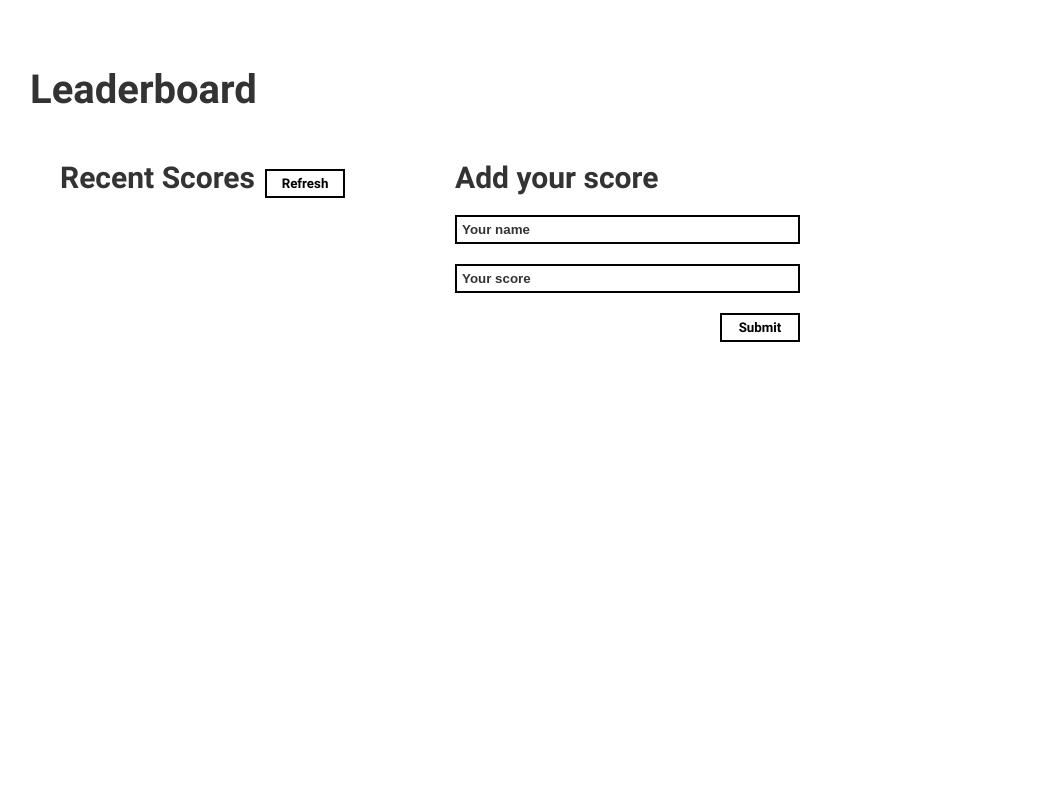
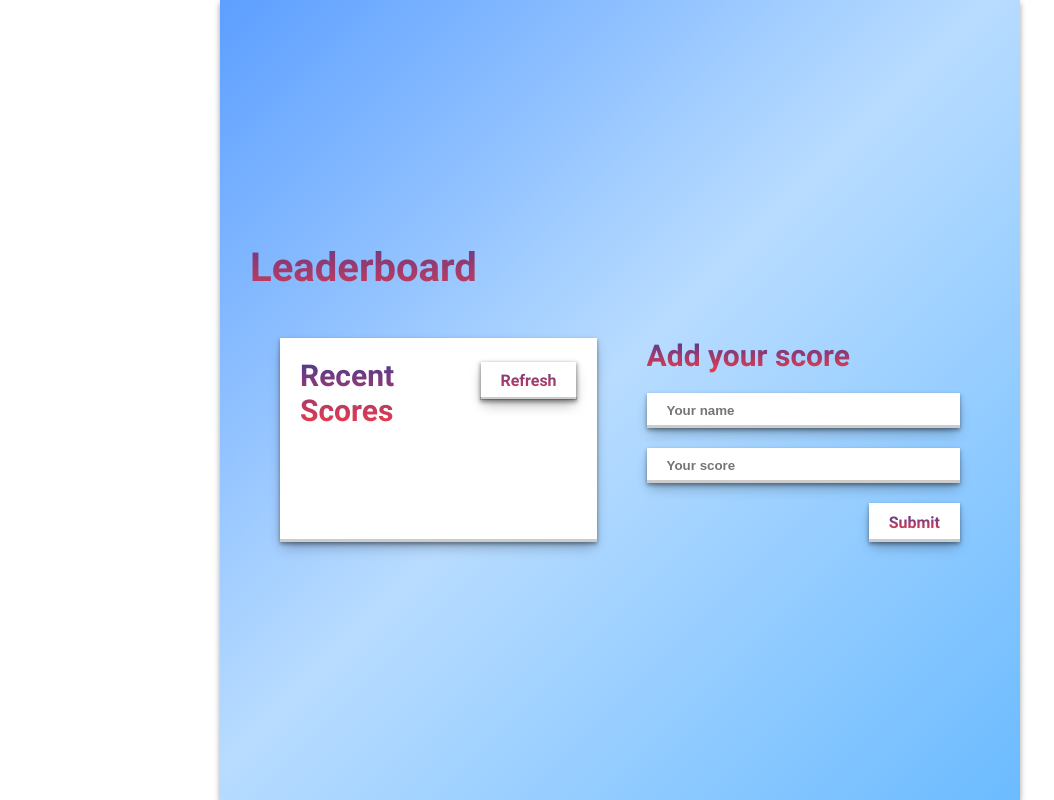
Before and after one commit to TesheMaximillan/Leaderboard, a website built with webpack: page src/index.html in a window 1280 px wide. Shown: the whole page, without its empty margins (20-1074 px from the left). Built offline with nearby package versions, Linux system fonts and the light colour scheme; no server answers.

Commit message:
Add styling

```diff
--- a/src/index.html
+++ b/src/index.html
@@ -35,7 +35,7 @@
             <label for="score"></label>
             <input type="text" name="score" id="score" placeholder="Your score" required />
           </div>
-          <button type="submit" class="btn submit-btn">Submit</button>
+          <button type="submit" class="btn submit-btn"><span>Submit</span></button>
         </form>
       </div>
     </div>
--- a/src/main.scss
+++ b/src/main.scss
@@ -30,6 +30,11 @@
   box-sizing: inherit;
 }
 
+@mixin textGradient {
+  background-image: linear-gradient(to top, #f43b47 0%, #453a94 100%);
+  -webkit-background-clip: text;
+  -webkit-text-fill-color: transparent;
+}
 html {
   box-sizing: border-box;
   font-size: 62.5%; // 1rem = 10px, 10px/16px = 62.5%
@@ -40,21 +45,29 @@ body {
   color: var(--dark-grey);
   font-family: 'Roboto', sans-serif;
   font-weight: 600;
+  background-color: var(--white);
 }
 
 .title {
   margin: 0 1rem 2rem 0;
   font-size: 3rem;
+  @include textGradient();
 }
 
 .btn {
-  border: 2px solid #000;
-  padding: 0.5rem 1rem;
-  width: 8rem;
   font-family: inherit;
-  background: var(--white);
-  font-weight: 600;
+  font-weight: 700;
+  font-size: 1.6rem;
+  padding: 1rem 2rem;
+  border: 2px solid var(--dark);
+  background-color: var(--white);
   cursor: pointer;
+  box-shadow: rgba(0, 0, 0, 0.4) 0 2px 4px, rgba(0, 0, 0, 0.3) 0 7px 13px -3px, rgba(0, 0, 0, 0.2) 0 -3px 0 inset;
+  transition: all 0.2s;
+
+  &:active {
+    transform: translateY(2px);
+  }
 }
 
 .container {
@@ -62,12 +75,16 @@ body {
   display: flex;
   flex-direction: column;
   justify-content: center;
-  margin: 5rem;
-
+  margin: auto auto;
+  min-height: 100vh;
+  padding: 3rem;
+  box-shadow: rgba(0, 0, 0, 0.16) 0px 3px 6px, rgba(0, 0, 0, 0.23) 0px 3px 6px;
+  background-image: linear-gradient(-225deg, #5D9FFF 0%, #B8DCFF 48%, #6BBBFF 100%);
   .main-title {
     font-size: 4rem;
     font-weight: 700;
     line-height: 2;
+    @include textGradient();
   }
 
   .scores {
@@ -77,20 +94,28 @@ body {
     .recent-scores {
       margin-right: 5rem;
       width: 50%;
+      background-color: var(--white);
+      box-shadow: rgba(0, 0, 0, 0.4) 0px 2px 4px, rgba(0, 0, 0, 0.3) 0px 7px 13px -3px, rgba(0, 0, 0, 0.2) 0px -3px 0px inset;
+      padding: 2rem;
 
       &__head {
         display: flex;
         align-items: baseline;
+        justify-content: space-between;
+
+        .refresh-btn {
+          @include textGradient();
+        }
       }
 
       &__list {
         ul {
-          border: 2px solid #000;
+          box-shadow: rgba(0, 0, 0, 0.4) 0px 2px 4px, rgba(0, 0, 0, 0.3) 0px 7px 13px -3px, rgba(0, 0, 0, 0.2) 0px -3px 0px inset;
         }
 
         .list-item {
           list-style: none;
-          padding: 0.5rem;
+          padding: 0.5rem 1rem;
 
           &:nth-child(even) {
             background-color: var(--light-grey);
@@ -112,22 +137,45 @@ body {
 
           input {
             width: 100%;
-            border: 2px solid #000;
-            padding: 0.5rem;
+            box-shadow: rgba(0, 0, 0, 0.4) 0px 2px 4px, rgba(0, 0, 0, 0.3) 0px 7px 13px -3px, rgba(0, 0, 0, 0.2) 0px -3px 0px inset;
+            padding: 1rem 2rem;
+            border: none;
 
             &::placeholder {
               font-family: inherit;
               font-size: inherit;
               font-weight: 600;
-              color: var(--dark-grey);
+            }
+
+            &:focus {
+              outline: none;
             }
           }
         }
 
         .submit-btn {
           align-self: flex-end;
+
+          span {
+            @include textGradient();
+          }
         }
       }
     }
   }
 }
+
+@media screen and (max-width: 768px) {
+  .scores {
+    flex-direction: column-reverse;
+  }
+
+  .recent-scores {
+    margin-top: 5rem;
+    min-width: 100%;
+  }
+
+  .new-scores {
+    min-width: 20rem;
+  }
+}
```
